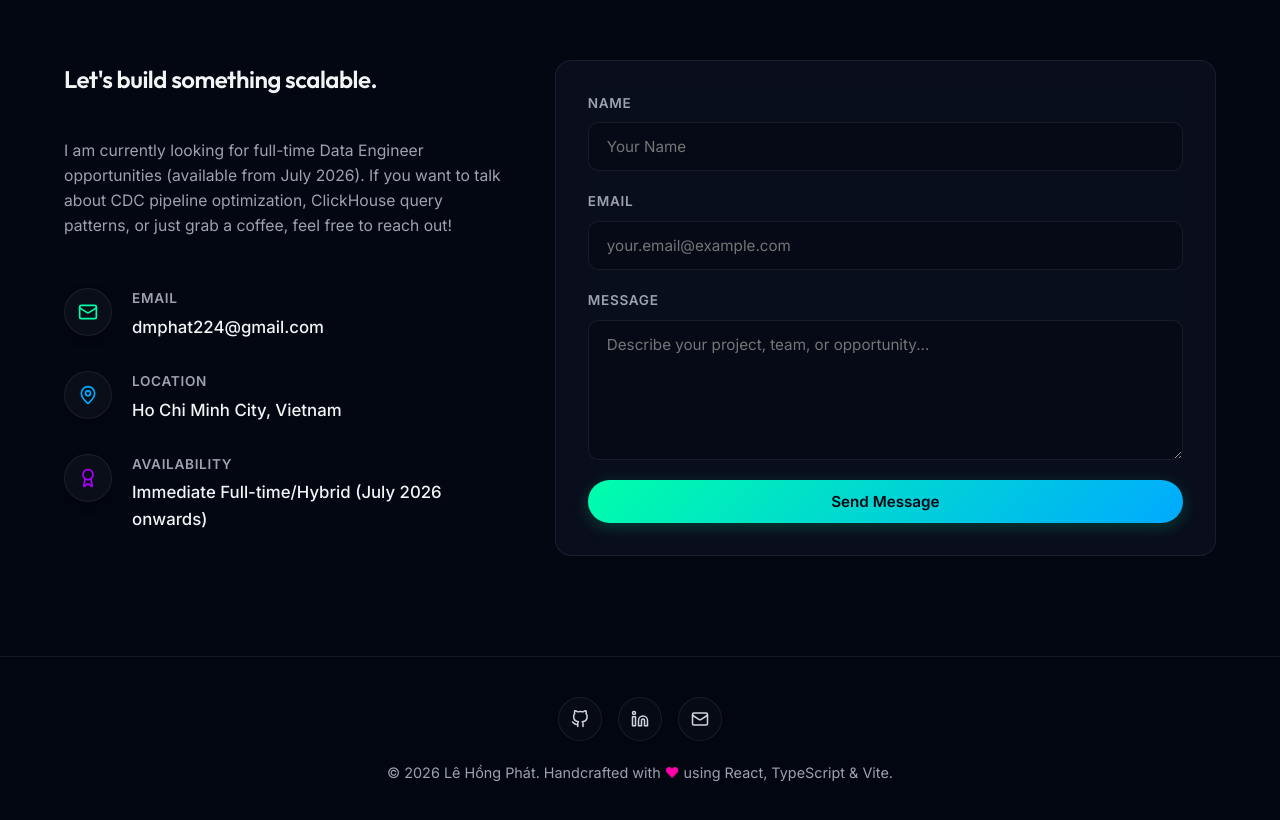
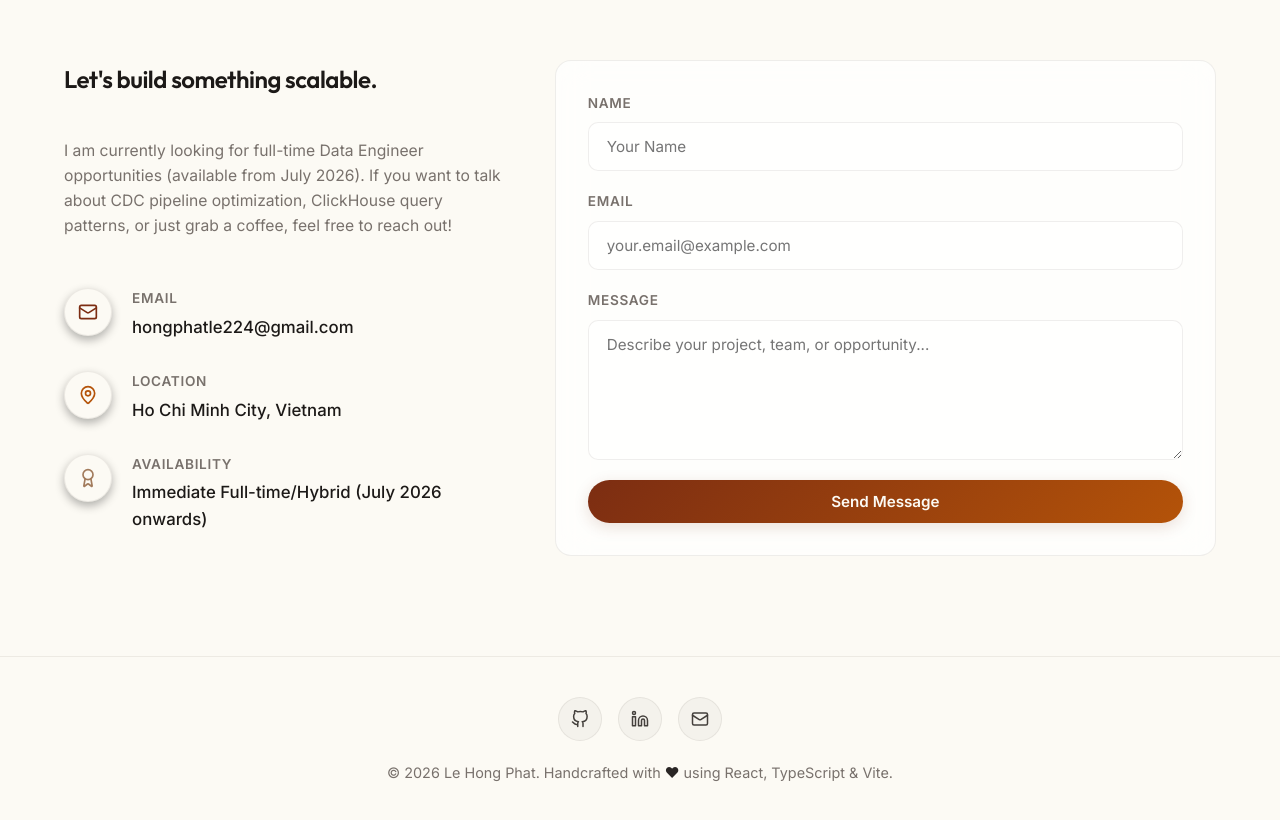
Before and after one commit to phatle224/phatle-portfolio, a React (Vite) app: page / in a window 1280 px wide. Shown: the part 5440-6260 px from the top of the page. Built offline with nearby package versions, Linux system fonts and the light colour scheme.

Commit message:
style: polish light beige theme colors, contrasts, inputs, and sticky header

```diff
--- a/src/App.tsx
+++ b/src/App.tsx
@@ -69,8 +69,8 @@ export default function App() {
 
       {/* Sticky Header / Navigation */}
       <header className="header" style={{
-        borderBottom: scrolled ? '1px solid rgba(255, 255, 255, 0.08)' : '1px solid transparent',
-        background: scrolled ? 'rgba(3, 7, 18, 0.85)' : 'rgba(3, 7, 18, 0.4)'
+        borderBottom: scrolled ? '1px solid var(--border-color)' : '1px solid transparent',
+        background: scrolled ? 'rgba(252, 250, 244, 0.85)' : 'rgba(252, 250, 244, 0.4)'
       }}>
         <div className="container header-container">
           <div className="logo cursor-pointer" onClick={() => scrollTo('home')}>
@@ -189,7 +189,7 @@ export default function App() {
               <a href="https://linkedin.com/in/phatle224" target="_blank" rel="noopener noreferrer" className="social-circle-btn blue" aria-label="LinkedIn">
                 <svg viewBox="0 0 24 24" width="20" height="20" stroke="currentColor" strokeWidth="2" fill="none" strokeLinecap="round" strokeLinejoin="round"><path d="M16 8a6 6 0 0 1 6 6v7h-4v-7a2 2 0 0 0-2-2 2 2 0 0 0-2 2v7h-4v-7a6 6 0 0 1 6-6z"></path><rect x="2" y="9" width="4" height="12"></rect><circle cx="4" cy="4" r="2"></circle></svg>
               </a>
-              <a href="mailto:dmphat224@gmail.com" className="social-circle-btn purple" aria-label="Email">
+              <a href="mailto:hongphatle224@gmail.com" className="social-circle-btn purple" aria-label="Email">
                 <Mail size={20} />
               </a>
             </div>
@@ -198,7 +198,7 @@ export default function App() {
           <div className="hero-visual">
             <div className="avatar-container">
               <div className="avatar-inner">
-                <img src="/avatar.jpg" alt="Le Hong Phat" style={{ width: '100%', height: '100%', objectFit: 'cover' }} />
+                <img src="/avatar.jpg" alt="Le Hong Phat" style={{ width: '100%', height: '100%', objectFit: 'cover', objectPosition: 'center top' }} />
               </div>
             </div>
             <div className="hero-glow"></div>
@@ -598,7 +598,7 @@ export default function App() {
                 </div>
                 <div>
                   <div className="contact-label">Email</div>
-                  <a href="mailto:dmphat224@gmail.com" className="contact-value hover:underline">dmphat224@gmail.com</a>
+                  <a href="mailto:hongphatle224@gmail.com" className="contact-value hover:underline">hongphatle224@gmail.com</a>
                 </div>
               </div>
 
@@ -656,12 +656,12 @@ export default function App() {
             <a href="https://linkedin.com/in/phatle224" target="_blank" rel="noopener noreferrer" className="social-circle-btn blue" aria-label="LinkedIn">
               <svg viewBox="0 0 24 24" width="18" height="18" stroke="currentColor" strokeWidth="2" fill="none" strokeLinecap="round" strokeLinejoin="round"><path d="M16 8a6 6 0 0 1 6 6v7h-4v-7a2 2 0 0 0-2-2 2 2 0 0 0-2 2v7h-4v-7a6 6 0 0 1 6-6z"></path><rect x="2" y="9" width="4" height="12"></rect><circle cx="4" cy="4" r="2"></circle></svg>
             </a>
-            <a href="mailto:dmphat224@gmail.com" className="social-circle-btn purple" aria-label="Email">
+            <a href="mailto:hongphatle224@gmail.com" className="social-circle-btn purple" aria-label="Email">
               <Mail size={18} />
             </a>
           </div>
           <p className="footer-text">
-            © {new Date().getFullYear()} Lê Hồng Phát. Handcrafted with <span className="footer-heart">❤</span> using React, TypeScript & Vite.
+            © {new Date().getFullYear()} Le Hong Phat. Handcrafted with <span className="footer-heart">❤</span> using React, TypeScript & Vite.
           </p>
         </div>
       </footer>
--- a/src/index.css
+++ b/src/index.css
@@ -2,27 +2,27 @@
 @import url('https://fonts.googleapis.com/css2?family=Inter:wght@300;400;500;600;700&family=Outfit:wght@400;500;600;700;800&display=swap');
 
 :root {
-  --bg-dark: #030712;
-  --bg-card: rgba(13, 18, 33, 0.7);
-  --border-color: rgba(255, 255, 255, 0.07);
-  --border-hover: rgba(0, 255, 170, 0.3);
+  --bg-dark: #fcfaf4; /* Elegant warm light beige */
+  --bg-card: rgba(255, 255, 255, 0.7); /* Translucent clean glass card background */
+  --border-color: rgba(120, 113, 108, 0.12); /* Soft slate-brown border */
+  --border-hover: rgba(124, 45, 18, 0.25); /* Subtle warm terracotta border hover */
 
-  --aurora-green: #00ffaa;
-  --aurora-blue: #00aaff;
-  --aurora-purple: #aa00ff;
-  --aurora-pink: #ff00aa;
+  --aurora-green: #7c2d12; /* Warm Terracotta / Dark Rust */
+  --aurora-blue: #b45309; /* Warm Amber */
+  --aurora-purple: #a27b5c; /* Soft Taupe / Bronze */
+  --aurora-pink: #292524; /* Rich Stone / Warm Slate */
 
-  --text-light: #f3f4f6;
-  --text-normal: #d1d5db;
-  --text-muted: #9ca3af;
-  --text-dark: #030712;
+  --text-light: #1c1917; /* Very dark stone for primary text/headings */
+  --text-normal: #44403c; /* Stone-700 for readable content text */
+  --text-muted: #78716c; /* Stone-500 for secondary/muted text */
+  --text-dark: #fcfaf4; /* Inverted background contrast for buttons/labels */
 
   --font-sans: 'Inter', system-ui, -apple-system, sans-serif;
   --font-heading: 'Outfit', sans-serif;
 
   --transition-smooth: all 0.3s cubic-bezier(0.4, 0, 0.2, 1);
-  --shadow-glow-green: 0 0 25px rgba(0, 255, 170, 0.15);
-  --shadow-glow-blue: 0 0 25px rgba(0, 170, 255, 0.15);
+  --shadow-glow-green: 0 0 25px rgba(124, 45, 18, 0.08);
+  --shadow-glow-blue: 0 0 25px rgba(180, 83, 9, 0.08);
 }
 
 /* Reset & Base Styles */
@@ -34,7 +34,7 @@
 
 html {
   scroll-behavior: smooth;
-  color-scheme: dark;
+  color-scheme: light;
 }
 
 body {
@@ -141,52 +141,52 @@ a {
   pointer-events: none;
   z-index: 0;
   overflow: hidden;
-  opacity: 0.65;
+  opacity: 0.25; /* Highly subtle, premium background glow */
 }
 
 .aurora-blob {
   position: absolute;
   border-radius: 50%;
-  filter: blur(120px);
-  mix-blend-mode: screen;
-  opacity: 0.3;
+  filter: blur(140px);
+  mix-blend-mode: multiply; /* Perfect for light background blending */
+  opacity: 0.12;
 }
 
 .blob-green {
-  background: var(--aurora-green);
-  width: 500px;
-  height: 500px;
-  top: -150px;
+  background: #ffedd5; /* Soft peach/apricot */
+  width: 600px;
+  height: 600px;
+  top: -200px;
   left: -150px;
   animation: aurora-shift 25s infinite alternate ease-in-out;
 }
 
 .blob-blue {
-  background: var(--aurora-blue);
-  width: 600px;
-  height: 600px;
-  bottom: -200px;
-  right: -100px;
+  background: #fef3c7; /* Soft yellow/cream */
+  width: 700px;
+  height: 700px;
+  bottom: -250px;
+  right: -150px;
   animation: aurora-shift 30s infinite alternate-reverse ease-in-out;
   animation-delay: 2s;
 }
 
 .blob-purple {
-  background: var(--aurora-purple);
-  width: 450px;
-  height: 450px;
-  top: 30%;
-  right: 15%;
+  background: #fae8ff; /* Soft warm lavender */
+  width: 550px;
+  height: 550px;
+  top: 25%;
+  right: 10%;
   animation: aurora-shift 28s infinite alternate ease-in-out;
   animation-delay: 4s;
 }
 
 .blob-pink {
-  background: var(--aurora-pink);
-  width: 400px;
-  height: 400px;
-  bottom: 25%;
-  left: 10%;
+  background: #ffe4e6; /* Soft warm rose */
+  width: 500px;
+  height: 500px;
+  bottom: 20%;
+  left: 5%;
   animation: aurora-shift 22s infinite alternate-reverse ease-in-out;
   animation-delay: 6s;
 }
@@ -195,9 +195,9 @@ a {
   position: absolute;
   inset: 0;
   background-image:
-    radial-gradient(ellipse at 50% -20%, rgba(0, 255, 170, 0.08) 0%, transparent 60%),
-    radial-gradient(ellipse at 0% 100%, rgba(0, 170, 255, 0.08) 0%, transparent 60%),
-    radial-gradient(ellipse at 100% 100%, rgba(170, 0, 255, 0.06) 0%, transparent 60%);
+    radial-gradient(ellipse at 50% -20%, rgba(124, 45, 18, 0.03) 0%, transparent 60%),
+    radial-gradient(ellipse at 0% 100%, rgba(180, 83, 9, 0.03) 0%, transparent 60%),
+    radial-gradient(ellipse at 100% 100%, rgba(162, 123, 92, 0.03) 0%, transparent 60%);
 }
 
 .grid-overlay {
@@ -233,8 +233,8 @@ a {
   display: inline-block;
   padding: 6px 16px;
   border-radius: 30px;
-  background: rgba(0, 255, 170, 0.07);
-  border: 1px solid rgba(0, 255, 170, 0.2);
+  background: rgba(124, 45, 18, 0.07);
+  border: 1px solid rgba(124, 45, 18, 0.2);
   color: var(--aurora-green);
   font-size: 0.85rem;
   font-weight: 600;
@@ -246,7 +246,7 @@ a {
 .section-title {
   font-size: 2.75rem;
   font-weight: 700;
-  background: linear-gradient(135deg, #fff 0%, #a1a1aa 100%);
+  background: linear-gradient(135deg, var(--text-light) 0%, var(--aurora-green) 100%);
   -webkit-background-clip: text;
   background-clip: text;
   -webkit-text-fill-color: transparent;
@@ -320,11 +320,11 @@ a {
   background: linear-gradient(135deg, var(--aurora-green), var(--aurora-blue));
   color: var(--text-dark);
   border: none;
-  box-shadow: 0 4px 15px rgba(0, 255, 170, 0.2);
+  box-shadow: 0 4px 15px rgba(124, 45, 18, 0.15);
 }
 
 .btn-primary:hover {
-  box-shadow: 0 4px 25px rgba(0, 255, 170, 0.4);
+  box-shadow: 0 4px 25px rgba(124, 45, 18, 0.35);
   transform: translateY(-2px) scale(1.02);
 }
 
@@ -354,8 +354,8 @@ a {
 }
 
 .badge-green {
-  background: rgba(0, 255, 170, 0.08);
-  border-color: rgba(0, 255, 170, 0.2);
+  background: rgba(124, 45, 18, 0.08);
+  border-color: rgba(124, 45, 18, 0.2);
   color: var(--aurora-green);
 }
 
@@ -397,7 +397,7 @@ a {
   top: 0;
   left: 0;
   width: 100%;
-  background: rgba(3, 7, 18, 0.75);
+  background: rgba(252, 250, 244, 0.8);
   backdrop-filter: blur(12px);
   -webkit-backdrop-filter: blur(12px);
   border-bottom: 1px solid var(--border-color);
@@ -478,7 +478,7 @@ a {
   top: 80px;
   left: 0;
   width: 100%;
-  background: rgba(3, 7, 18, 0.95);
+  background: rgba(252, 250, 244, 0.95);
   backdrop-filter: blur(16px);
   border-bottom: 1px solid var(--border-color);
   padding: 24px;
@@ -575,7 +575,7 @@ a {
   border-radius: 50%;
   background: linear-gradient(135deg, var(--aurora-green) 0%, var(--aurora-blue) 50%, var(--aurora-purple) 100%);
   padding: 4px;
-  box-shadow: 0 10px 40px rgba(0, 255, 170, 0.15);
+  box-shadow: 0 10px 40px rgba(124, 45, 18, 0.15);
   animation: float 6s ease-in-out infinite;
   position: relative;
   z-index: 2;
@@ -599,7 +599,7 @@ a {
   width: 360px;
   height: 360px;
   border-radius: 50%;
-  background: radial-gradient(circle, rgba(0, 255, 170, 0.15) 0%, transparent 70%);
+  background: radial-gradient(circle, rgba(124, 45, 18, 0.1) 0%, transparent 70%);
   z-index: 1;
   animation: pulse-slow 4s infinite ease-in-out;
 }
@@ -688,7 +688,7 @@ a {
   background: var(--bg-dark);
   border: 4px solid var(--aurora-green);
   z-index: 2;
-  box-shadow: 0 0 15px rgba(0, 255, 170, 0.4);
+  box-shadow: 0 0 15px rgba(124, 45, 18, 0.25);
 }
 
 .timeline-item.blue .timeline-dot {
@@ -879,7 +879,7 @@ a {
 
 .project-visual {
   height: 180px;
-  background: linear-gradient(135deg, rgba(13, 18, 33, 0.9) 0%, rgba(3, 7, 18, 0.95) 100%);
+  background: linear-gradient(135deg, rgba(255, 255, 255, 0.6) 0%, rgba(240, 235, 225, 0.8) 100%);
   border-bottom: 1px solid var(--border-color);
   display: flex;
   align-items: center;
@@ -889,14 +889,14 @@ a {
 
 .project-visual-icon {
   font-size: 3.5rem;
-  color: rgba(255, 255, 255, 0.1);
+  color: rgba(28, 25, 23, 0.08);
   transition: var(--transition-smooth);
   z-index: 2;
 }
 
 .project-card:hover .project-visual-icon {
   transform: scale(1.1);
-  color: rgba(0, 255, 170, 0.25);
+  color: rgba(124, 45, 18, 0.15);
 }
 
 .project-visual.blue:hover .project-visual-icon {
@@ -1054,7 +1054,7 @@ a {
 
 .form-input, .form-textarea {
   width: 100%;
-  background: rgba(3, 7, 18, 0.4);
+  background: rgba(255, 255, 255, 0.7);
   border: 1px solid var(--border-color);
   border-radius: 10px;
   padding: 14px 18px;
@@ -1067,8 +1067,8 @@ a {
 .form-input:focus, .form-textarea:focus {
   outline: none;
   border-color: var(--aurora-green);
-  background: rgba(3, 7, 18, 0.7);
-  box-shadow: 0 0 15px rgba(0, 255, 170, 0.08);
+  background: rgba(255, 255, 255, 0.95);
+  box-shadow: 0 0 15px rgba(124, 45, 18, 0.08);
 }
 
 .form-textarea {
@@ -1086,7 +1086,7 @@ a {
   width: 44px;
   height: 44px;
   border-radius: 50%;
-  background: rgba(255, 255, 255, 0.02);
+  background: rgba(27, 20, 12, 0.03);
   border: 1px solid var(--border-color);
   display: flex;
   align-items: center;
@@ -1096,7 +1096,7 @@ a {
 }
 
 .social-circle-btn:hover {
-  background: rgba(255, 255, 255, 0.05);
+  background: rgba(27, 20, 12, 0.06);
   border-color: var(--aurora-green);
   color: var(--aurora-green);
   transform: translateY(-3px);
@@ -1115,7 +1115,7 @@ a {
 /* Footer styling */
 .footer {
   border-top: 1px solid var(--border-color);
-  background: rgba(3, 7, 18, 0.6);
+  background: rgba(252, 250, 244, 0.7);
   padding: 40px 0;
   text-align: center;
   position: relative;
@@ -1150,7 +1150,7 @@ a {
 
 /* Text glow */
 .text-glow {
-  text-shadow: 0 0 10px rgba(0, 255, 170, 0.3);
+  text-shadow: 0 0 10px rgba(124, 45, 18, 0.15);
 }
 
 /* Scroll indicator */
```
Also changed, not shown: public/cv.md (+52 -62 lines).
